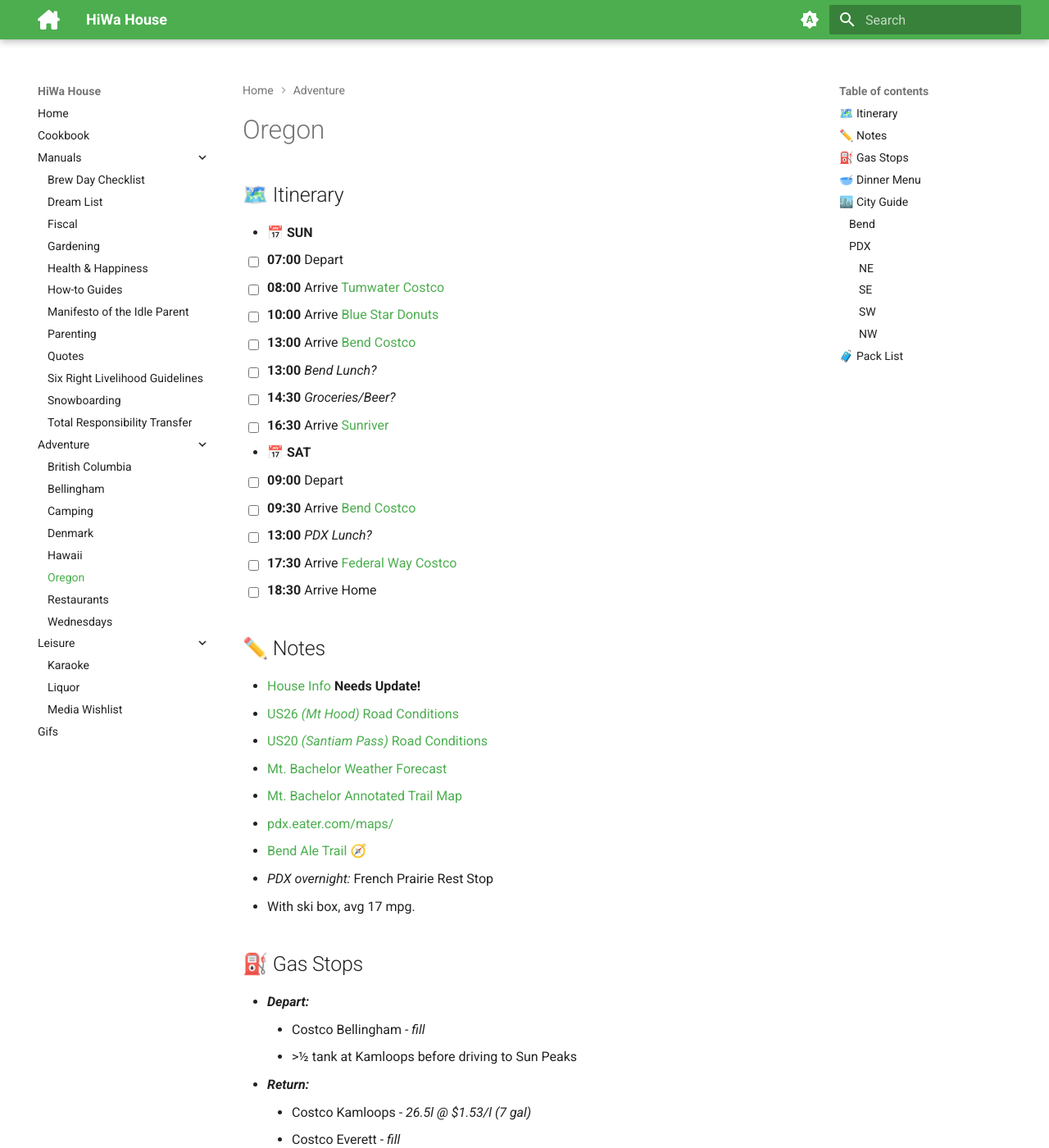
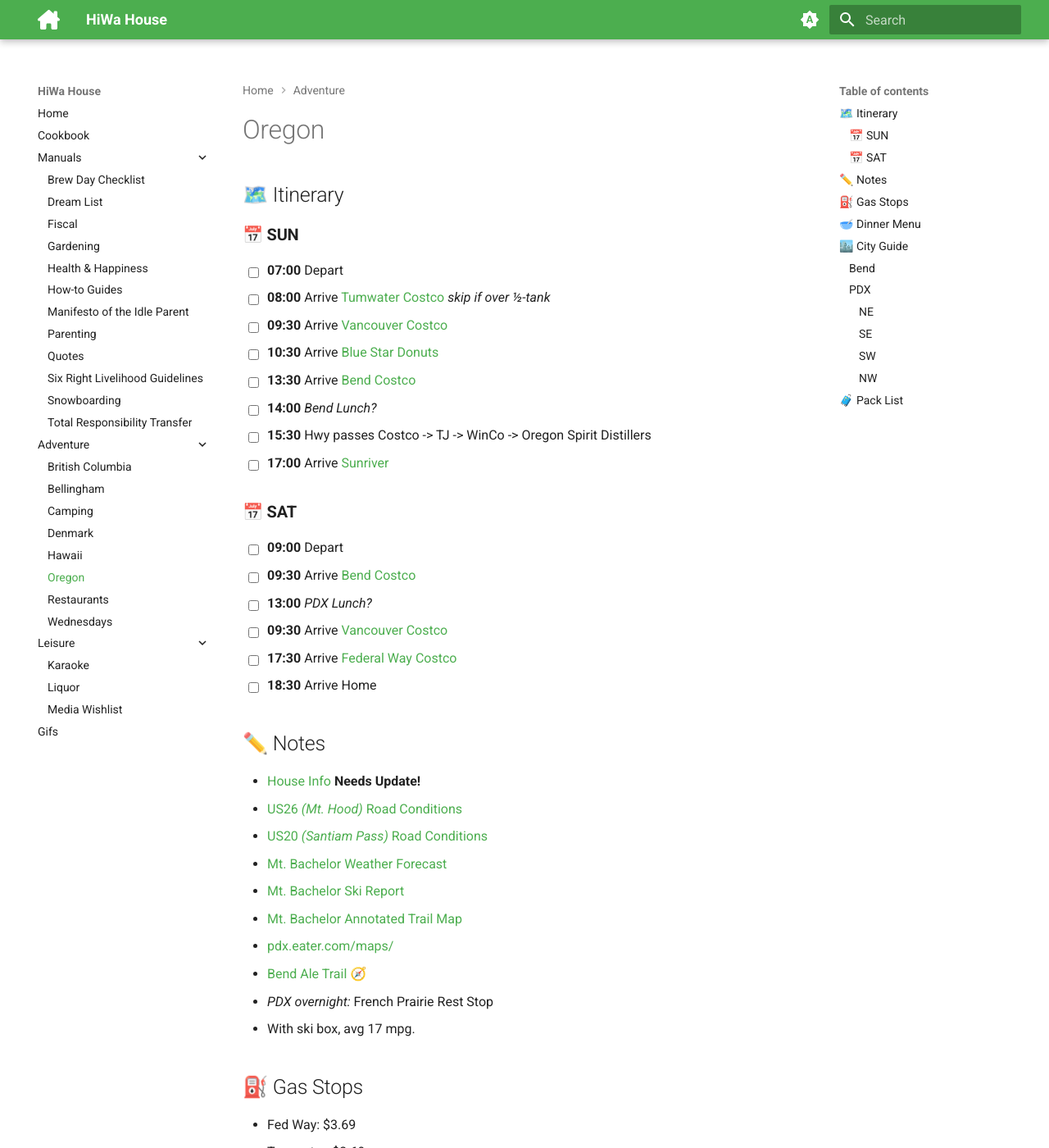
Before and after one commit to hiwa-house/teletraan, an MkDocs documentation site: the page built from docs/adventure/oregon.md, in a window 1280 px wide and 1400 px high. Shown: the whole window at 82% size. Built offline with MkDocs 1.6.1 and Material for MkDocs 9.7.7, drawn with Linux system fonts in a browser that asks for light colours; comment, search, counter and statistics services are not loaded; some of the changed text lies outside the part shown.

Commit message:
Update oregon.md

```diff
--- a/docs/adventure/oregon.md
+++ b/docs/adventure/oregon.md
@@ -2,27 +2,30 @@
 
 ## 🗺️ Itinerary
 
-* 📅 **SUN**
+### 📅 **SUN**
 - [ ]	**07:00**	Depart
-- [ ]	**08:00**	Arrive [Tumwater Costco](https://maps.apple.com/?daddr=Costco+Gas+Station,+Littlerock+Road+Southwest,+Tumwater,+WA)
-- [ ]	**10:00**	Arrive [Blue Star Donuts](https://maps.apple.com/?daddr=Blue+Star+Donuts+Pickup,+Southeast+3rd+Avenue,+Portland,+OR)
-- [ ]	**13:00**	Arrive [Bend Costco](https://maps.apple.com/?daddr=Costco+Wholesale,+Northwest+Costco+Drive,+Bend,+OR)
-- [ ]	**13:00**	*Bend Lunch?*
-- [ ]	**14:30**	*Groceries/Beer?*
-- [ ]	**16:30**	Arrive [Sunriver](https://maps.apple.com/?daddr=)
-* 📅 **SAT**
+- [ ]	**08:00**	Arrive [Tumwater Costco](https://maps.apple.com/?daddr=Costco+Gas+Station,+Littlerock+Road+Southwest,+Tumwater,+WA) *skip if over 1/2-tank*
+- [ ]	**09:30**	Arrive [Vancouver Costco](https://maps.apple.com/?daddr=Costco+Gas+Station,+Northeast+84th+Street,+Vancouver,+WA)
+- [ ]	**10:30**	Arrive [Blue Star Donuts](https://maps.apple.com/?daddr=Blue+Star+Donuts+Pickup,+Southeast+3rd+Avenue,+Portland,+OR)
+- [ ]	**13:30**	Arrive [Bend Costco](https://maps.apple.com/?daddr=Costco+Wholesale,+Northwest+Costco+Drive,+Bend,+OR)
+- [ ]	**14:00**	*Bend Lunch?*
+- [ ]	**15:30**	Hwy passes Costco -> TJ -> WinCo -> Oregon Spirit Distillers
+- [ ]	**17:00**	Arrive [Sunriver](https://maps.apple.com/?daddr=)
+### 📅 **SAT**
 - [ ]	**09:00**	Depart
 - [ ]	**09:30**	Arrive [Bend Costco](https://maps.apple.com/?daddr=Costco+Wholesale,+Northwest+Costco+Drive,+Bend,+OR)
 - [ ]	**13:00**	*PDX Lunch?*
+- [ ]	**09:30**	Arrive [Vancouver Costco](https://maps.apple.com/?daddr=Costco+Wholesale,+Northwest+Costco+Drive,+Bend,+OR)
 - [ ]	**17:30**	Arrive [Federal Way Costco](https://maps.apple.com/?daddr=Costco+Wholesale,+Enchanted+Parkway+South,+Federal+Way,+WA)
 - [ ]	**18:30**	Arrive Home
 
 ## ✏️ Notes
 
 * [House Info](applenotes:note/3e5fc7ae-02ce-4360-aabb-0f95f2150492) **Needs Update!**
-* [US26 *(Mt Hood)* Road Conditions](https://tripcheck.com/DynamicReports/Report/RoadConditions/0?routesExcluded=I-205%2CI-405%2CI-5%2CI-82%2CI-84%2CUS101%2CUS101B%2CUS197%2CUS199%2CUS20%2CUS30%2CUS30BY%2CUS395%2CUS730%2CUS95%2CUS97%2CORE11%2CORE126%2CORE130%2CORE131%2CORE138%2CORE140%2CORE141%2CORE164%2CORE173%2CORE18%2CORE19%2CORE201%2CORE202%2CORE204%2CORE205%2CORE207%2CORE211%2CORE212%2CORE213%2CORE217%2CORE219%2CORE22%2CORE221%2CORE223%2CORE228%2CORE230%2CORE238%2CORE242%2CORE260%2CORE273%2CORE3%2CORE31%2CORE34%2CORE35%2CORE36%2CORE37%2CORE42%2CORE42S%2CORE43%2CORE47%2CORE540%2CORE58%2CORE6%2CORE62%2CORE66%2CORE7%2CORE78%2CORE8%2CORE82%2CORE86%2CORE99%2CORE99E%2CORE99EB%2CORE99W%2CHWY100%2CHWY372)
+* [US26 *(Mt. Hood)* Road Conditions](https://tripcheck.com/DynamicReports/Report/RoadConditions/0?routesExcluded=I-205%2CI-405%2CI-5%2CI-82%2CI-84%2CUS101%2CUS101B%2CUS197%2CUS199%2CUS20%2CUS30%2CUS30BY%2CUS395%2CUS730%2CUS95%2CUS97%2CORE11%2CORE126%2CORE130%2CORE131%2CORE138%2CORE140%2CORE141%2CORE164%2CORE173%2CORE18%2CORE19%2CORE201%2CORE202%2CORE204%2CORE205%2CORE207%2CORE211%2CORE212%2CORE213%2CORE217%2CORE219%2CORE22%2CORE221%2CORE223%2CORE228%2CORE230%2CORE238%2CORE242%2CORE260%2CORE273%2CORE3%2CORE31%2CORE34%2CORE35%2CORE36%2CORE37%2CORE42%2CORE42S%2CORE43%2CORE47%2CORE540%2CORE58%2CORE6%2CORE62%2CORE66%2CORE7%2CORE78%2CORE8%2CORE82%2CORE86%2CORE99%2CORE99E%2CORE99EB%2CORE99W%2CHWY100%2CHWY372)
 * [US20 *(Santiam Pass)* Road Conditions](https://tripcheck.com/DynamicReports/Report/RoadConditions/0?routesExcluded=I-205%2CI-405%2CI-5%2CI-82%2CI-84%2CUS101%2CUS101B%2CUS197%2CUS199%2CUS26%2CUS30%2CUS30BY%2CUS395%2CUS730%2CUS95%2CUS97%2CORE11%2CORE126%2CORE130%2CORE131%2CORE138%2CORE140%2CORE141%2CORE164%2CORE173%2CORE18%2CORE19%2CORE201%2CORE202%2CORE204%2CORE205%2CORE207%2CORE211%2CORE212%2CORE213%2CORE217%2CORE219%2CORE22%2CORE221%2CORE223%2CORE228%2CORE230%2CORE238%2CORE242%2CORE260%2CORE273%2CORE3%2CORE31%2CORE34%2CORE35%2CORE36%2CORE37%2CORE42%2CORE42S%2CORE43%2CORE47%2CORE540%2CORE58%2CORE6%2CORE62%2CORE66%2CORE7%2CORE78%2CORE8%2CORE82%2CORE86%2CORE99%2CORE99E%2CORE99EB%2CORE99W%2CHWY100%2CHWY372)
 * [Mt. Bachelor Weather Forecast](https://forecast.weather.gov/MapClick.php?lon=-121.67019367218019&lat=43.97341445519288#.YYloWmDMI2x)
+* [Mt. Bachelor Ski Report](https://www.mtbachelor.com/the-mountain/mountain-report)
 * [Mt. Bachelor Annotated Trail Map](https://i.redd.it/2t32xx096kv11.png)
 * https://pdx.eater.com/maps/
 * [Bend Ale Trail](https://visitbend.com/bend-ale-trail/) [🧭](http://maps.apple.com/?ll=44.058173,-121.311025)
@@ -31,12 +34,11 @@
 
 ## ⛽ Gas Stops
 
-- ***Depart:***
-	- Costco Bellingham - *fill*
-	- \>1/2 tank at Kamloops before driving to Sun Peaks
-- ***Return:***
-	- Costco Kamloops - *26.5l @ $1.53/l (7 gal)*
-	- Costco Everett - *fill*
+* Fed Way:	$3.69
+* Tumwater:	$3.69
+* Van:	$3.59
+* PDX:	$3.61
+* Bend:	$3.19
 
 ## 🥣 Dinner Menu
 
@@ -217,58 +221,49 @@
 - [ ]	dish towels
 - [ ]	milk frother
 ---
-- [ ]	snowboard
-- [ ]	snowboard boots
-- [ ]	helmet, x3
-- [ ]	ski gloves, x3
-- [ ]	goggles, x3
-- [ ]	snow pants, x3
-- [ ]	ski jacket, x3
-- [ ]	ski socks, x3
+- [ ]	snowboard/skis
+- [ ]	snowboard/ski boots
+- [ ]	helmet
+- [ ]	neck warmer
+- [ ]	ski gloves
+- [ ]	goggles
+- [ ]	snow pants
+- [ ]	ski jacket
+- [ ]	ski socks
 - [ ]	wax kit
 ---
 - [ ]	slippahs
 - [ ]	slippers
-- [ ]	hiking shoes
-- [ ]	neck warmer
 - [ ]	wool gloves
 - [ ]	beanie
 - [ ]	puffy jacket
 - [ ]	thermal pants
-- [ ]	wool shirt, x5
+- [ ]	wool shirt, x3
 - [ ]	underwear, x6
 - [ ]	t-shirts, x6
 - [ ]	board shorts
 - [ ]	pajama pants
-- [ ]	pants, x2
+- [ ]	pants, x1
 - [ ]	wool socks, x3
 ---
+- [ ]	chili crisp
+- [ ]	pasta sauce
+- [ ]	ube pancake mix
 - [ ]	beer snacks
-- [ ]	taco shells
-- [ ]	tortillas
-- [ ]	shredded cheese
-- [ ]	hot sauce
-- [ ]	elbow pasta (portioned)
-- [ ]	cheddar cheese (marked)
-- [ ]	evaporated milk
-- [ ]	canned chili
-- [ ]	chili crisp
-- [ ]	ube pancake mix
-- [ ]	crackers
-- [ ]	salsa
+- [ ]	cheese powder
 - [ ]	clif bar, x8
 - [ ]	granola
 - [ ]	honey nut cheerios
+- [ ]	kefir
+- [ ]	blackberry syrup
 - [ ]	marshmallows
 - [ ]	hot cocoa
 - [ ]	green tea
 - [ ]	instant coffee
 - [ ]	fiber
 - [ ]	vitamins
-- [ ]	cheese powder
-- [ ]	popcorn
 ---
-- [ ]	freeze milk jugs
+- [ ]	Freeze milk jugs
 - [ ]	Jetpac ESIM
 - [ ]	USPS hold mail
 - [ ]	Meal prep
```
Also changed, not shown: other parts of docs/adventure/oregon.md (+8 -6 lines).
